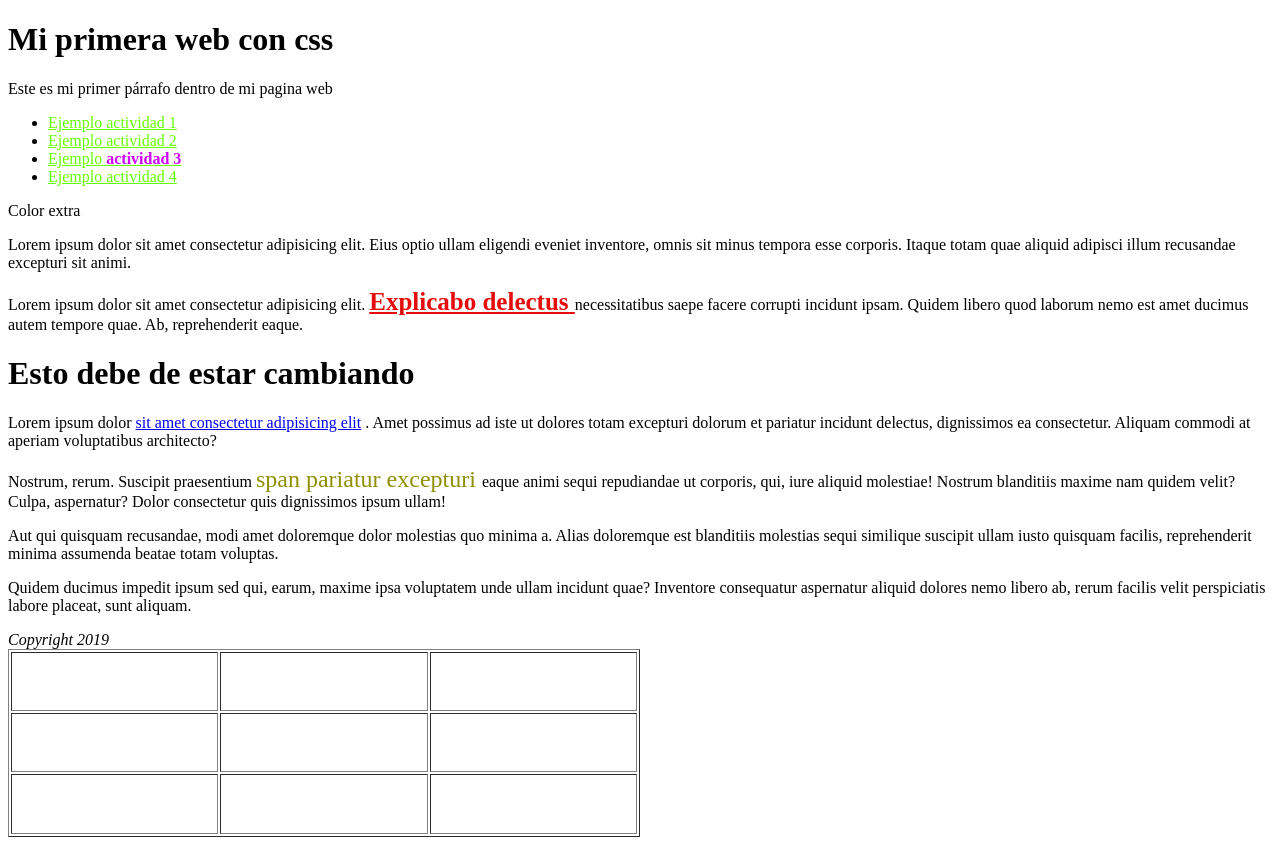
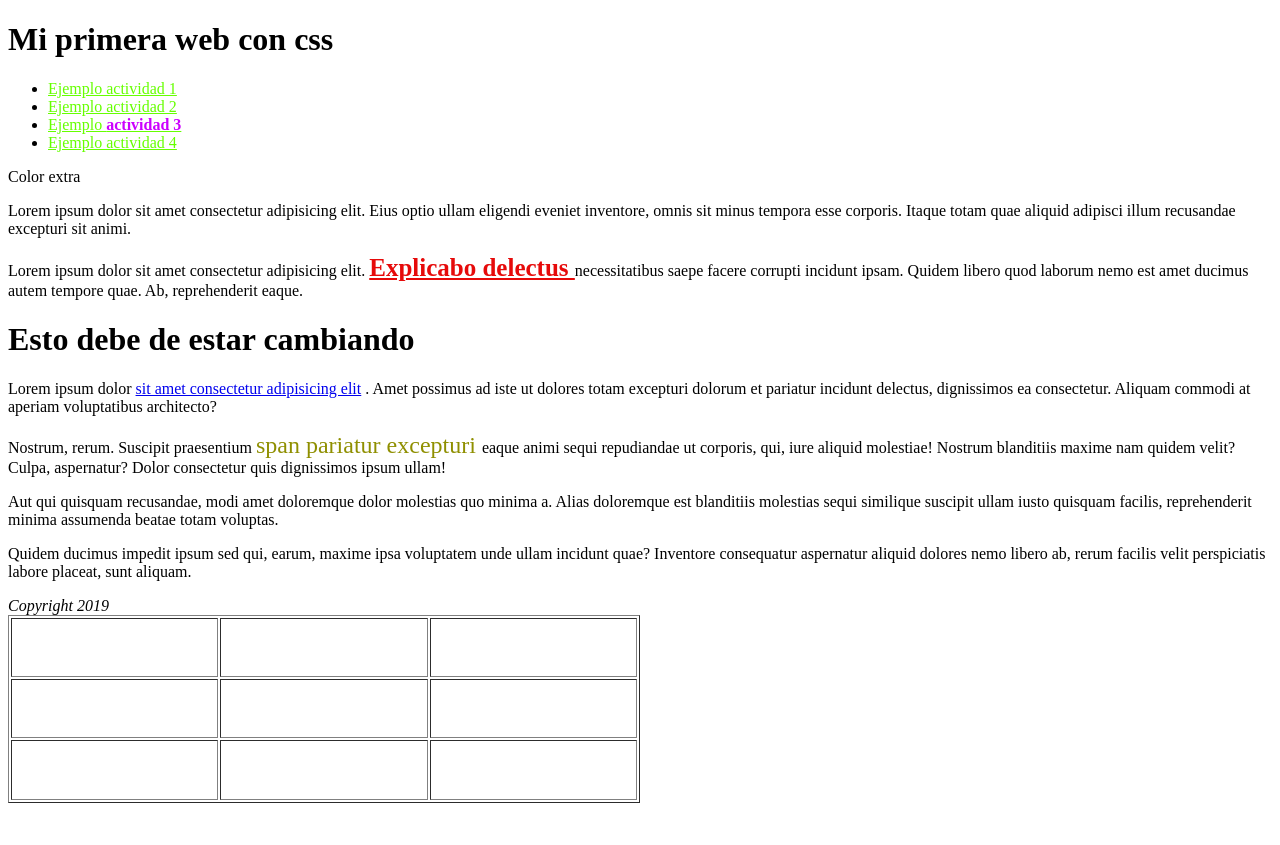
Before and after one commit to beremonth/Curso-CSS, a plain HTML site: page index.html in a window 1280 px wide. After the commit the page ends 811 px from the top, so only its background shows below. Drawn offline with Linux system fonts and the light colour scheme.

Commit message:
eliminando parrafo viejo

```diff
--- a/index.html
+++ b/index.html
@@ -13,7 +13,6 @@
 
 <body>
    <h1>Mi primera web con css</h1>
-   <p>Este es mi primer párrafo dentro de mi pagina web</p>
 
    <ul>
       <li><a href="">Ejemplo actividad 1</a></li>
```
